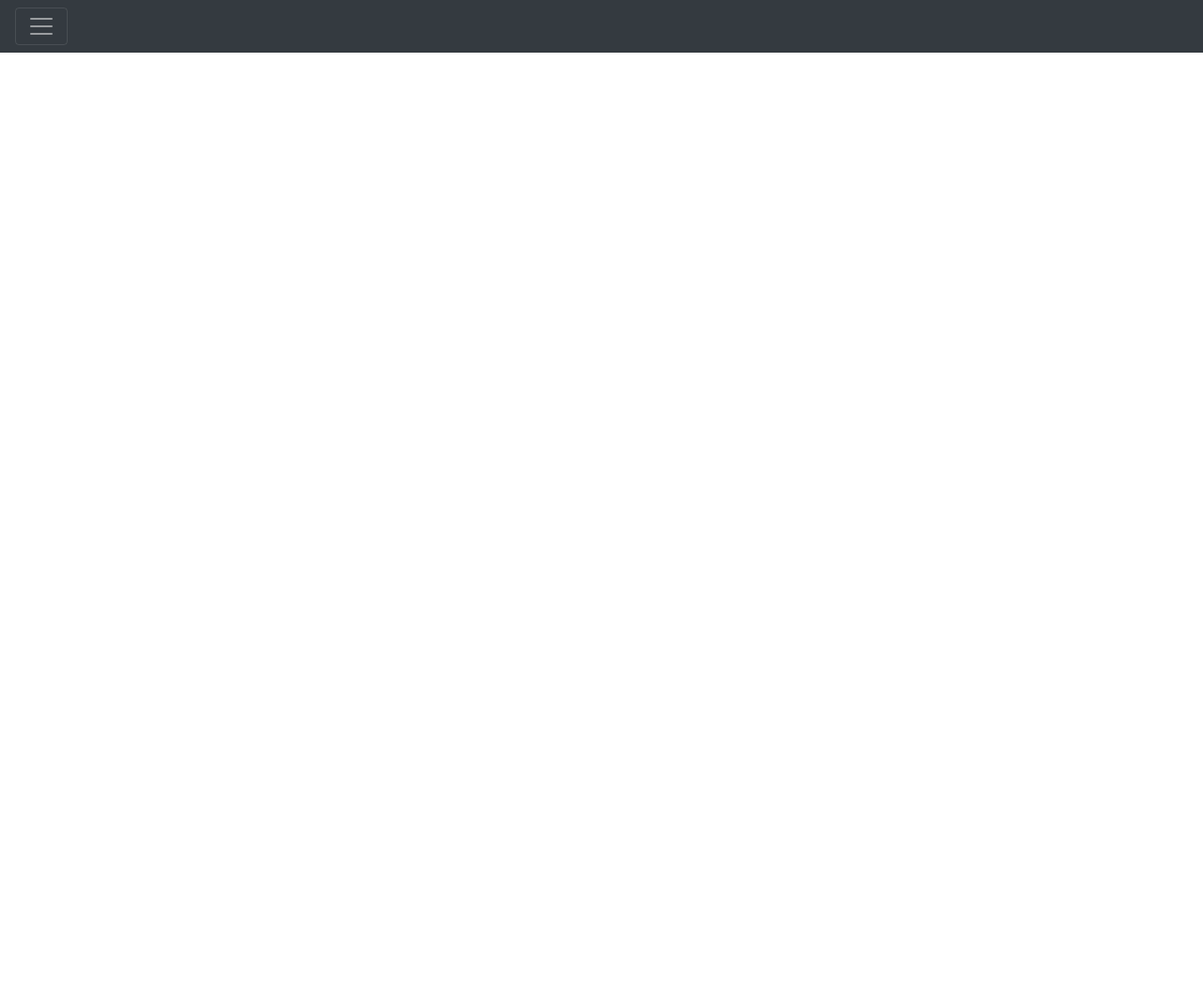
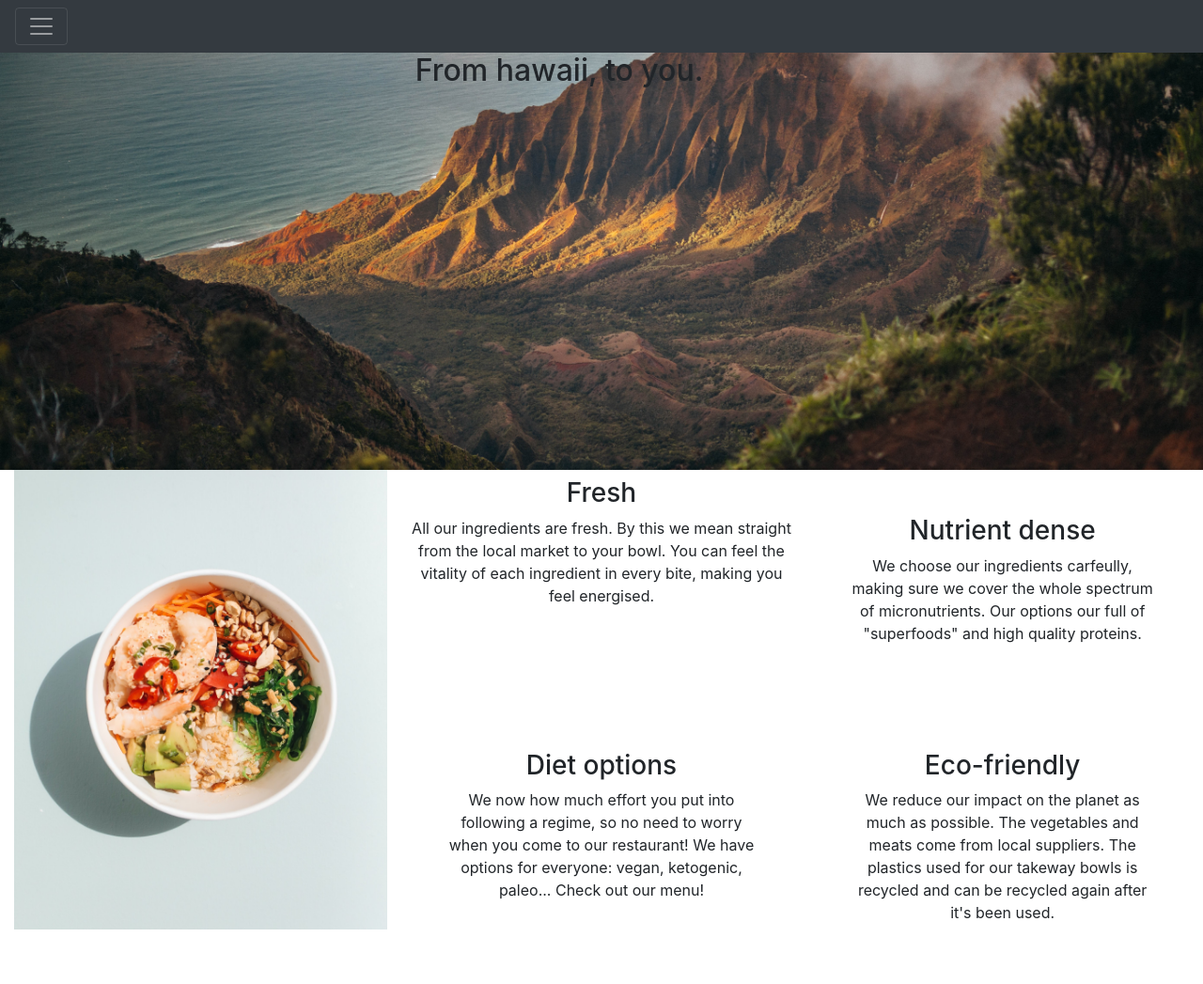
Before and after one commit to rubengardner/Restaurant_booking, a Django app: page / in a window 1280 px wide. Shown: the whole page at 94% size. Before the commit the page ends 56 px from the top, so only its background shows below. Run offline with Django 3.2, Linux system fonts and the light colour scheme.

Commit message:
Add benefits section in templates

```diff
--- a/book_table/static/css/style.css
+++ b/book_table/static/css/style.css
@@ -0,0 +1,24 @@
+
+
+
+/*--------------------Header--------------*/
+.logo {
+    background: url("../images/hawaii.jpg");
+    background-position: center;
+    background-repeat: no-repeat;
+    background-size: cover;
+    min-height: 500px;
+    transition: all .5s ease-in-out;
+    -moz-transition: all .5s ease-in-out;
+    -webkit-transition: all .5s ease-in-out;
+}
+
+/*--------------------Header--------------*/
+.poke-image{
+    background: url("../images/poke_bowl.jpg");
+    margin:auto;
+    background-repeat: no-repeat;
+    background-size: cover;
+    max-width: 100%;
+    vertical-align: middle;
+}
--- a/book_table/templates/book_table/base.html
+++ b/book_table/templates/book_table/base.html
@@ -39,13 +39,55 @@
     </div>
 </header>
 
-<section class="container-fluid">
-    <div class="row">
+<section class="container-fluid logo">
+    <div class="row justify-content-center">
+      <div class="col-4">
             <h1>DreamPoke</h1>
             <h2>From hawaii, to you.</h2>
             <!--https://www.pexels.com/photo/brown-mountains-2559941/-->
+          </div>
         </div>
     </div>
+</section>
+
+<section class="container-fluid text-center">
+  <div class="row">
+    <div class="col-12 col-md-4">
+      <div class="row">
+        <div class="col-12">
+          <img src="../static/images/poke_bowl.jpg" class="poke-image" alt="Poke bowl">
+        </div>
+      </div>
+    </div>
+    <div class="col-md-8">
+      <div class="row">
+    <div class="col-12 col-md-6 p-2">
+      <h3>Fresh</h3>
+      <p>All our ingredients are fresh. By this we mean straight from the local market to your bowl.
+        You can feel the vitality of each ingredient in every bite, making you feel energised.
+      </p>
+    </div>
+    <div class="col-12 col-md-6 p-5">
+      <h3>Nutrient dense</h3>
+      <p> We choose our ingredients carfeully, making sure we cover the whole spectrum of micronutrients.
+        Our options our full of "superfoods" and high quality proteins.
+      </p>
+    </div>
+    <div class="col-12 col-md-6 p-5">
+      <h3>Diet options</h3>
+      <p>We now how much effort you put into following a regime, so no need to worry when you come to
+        our restaurant! We have options for everyone: vegan, ketogenic, paleo... Check out our menu!
+      </p>
+    </div>
+    <div class="col-12 col-md-6 p-5">
+      <h3>Eco-friendly</h3>
+      <p>We reduce our impact on the planet as much as possible. The vegetables and meats come from local
+        suppliers. The plastics used for our takeway bowls is recycled and can be recycled again after it's been used.
+      </p>
+    </div>
+  </div>
+  </div>
+</div>
 
 </section>
 
```
Also changed, not shown: book_table/static/images/hawaii.jpg (added), book_table/static/images/poke_bowl.jpg (added).
